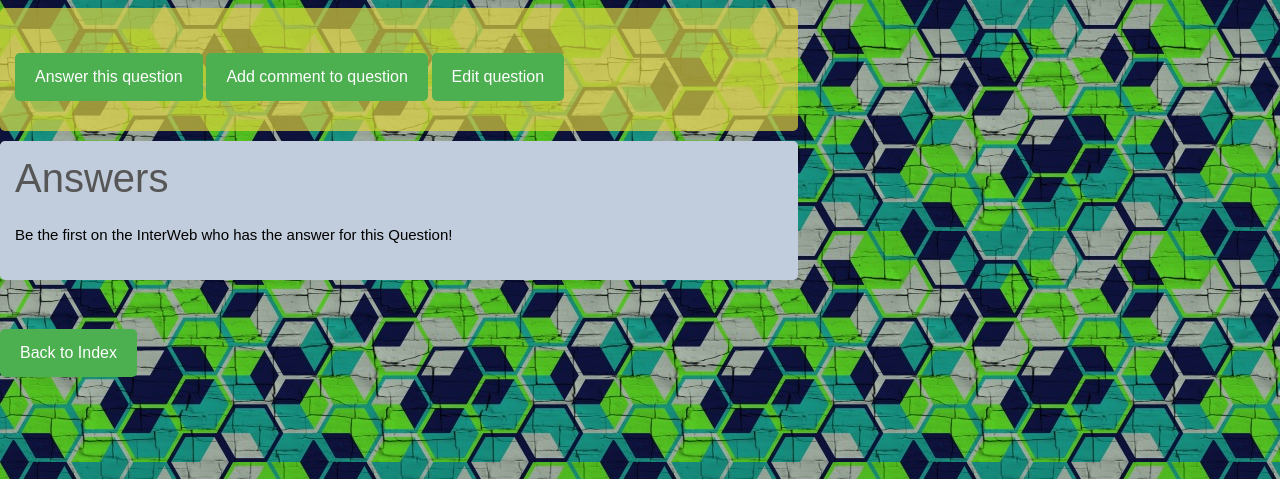
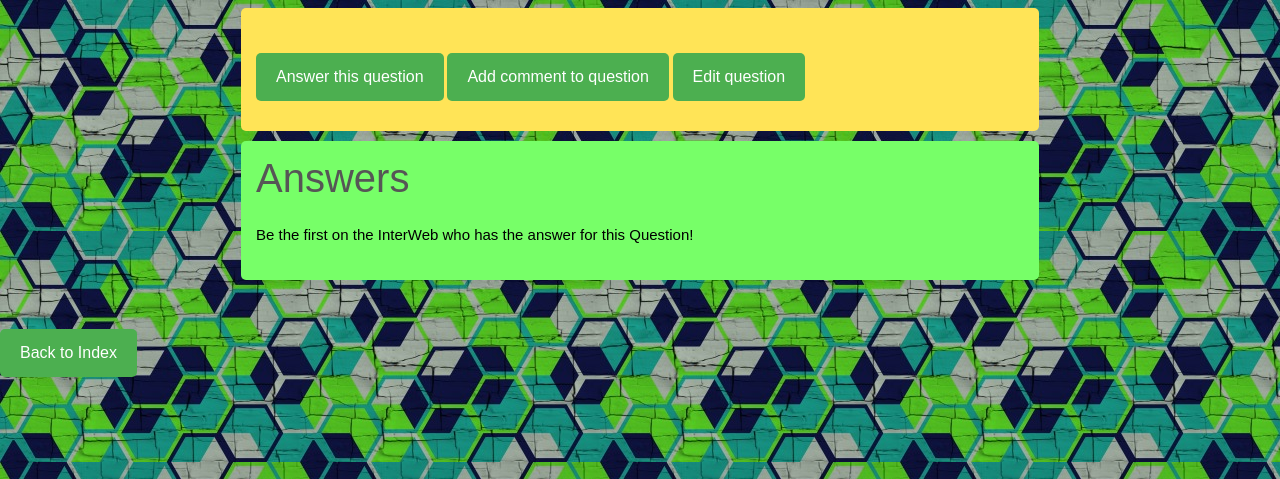
Before and after one commit to AndrasKovacs84/mittuDOMAIN-AskMate_project_sql, a Flask app: template templates/question_details.html in a window 1280 px wide. Shown: the top 479 px of the page. Run offline with Flask 2, Linux system fonts and the light colour scheme; the template is opened without the code that fills it, so the values that code supplies are empty.

Commit message:
Styling question details

```diff
--- a/static/style.css
+++ b/static/style.css
@@ -15,7 +15,6 @@ p {
     margin: 0 0 15px;
     line-height: 1.5rem;
     font-size: 1.1rem;
-	color:#9aa0ab;
 }
 
 ol,
@@ -126,19 +125,23 @@ table tbody tr td a {
   height: 100%;
 }
 
-.question_details{
-    background-color: rgba(222, 211, 62, 0.69);
+.question_details, .question_comments{
+    background-color: #ffe457;
     border: none;
+    margin-left: auto;
+    margin-right: auto;
     border-radius: 5px;
     width: 60%;
     padding: 15px;
 }
 
 .answers{
-    background-color: #c1cddc;
+    background-color: #77ff68;
     border: none;
     border-radius: 5px;
     width: 60%;
+    margin-left: auto;
+    margin-right: auto;
     margin-top: 10px;
     padding: 15px;
 }
```
